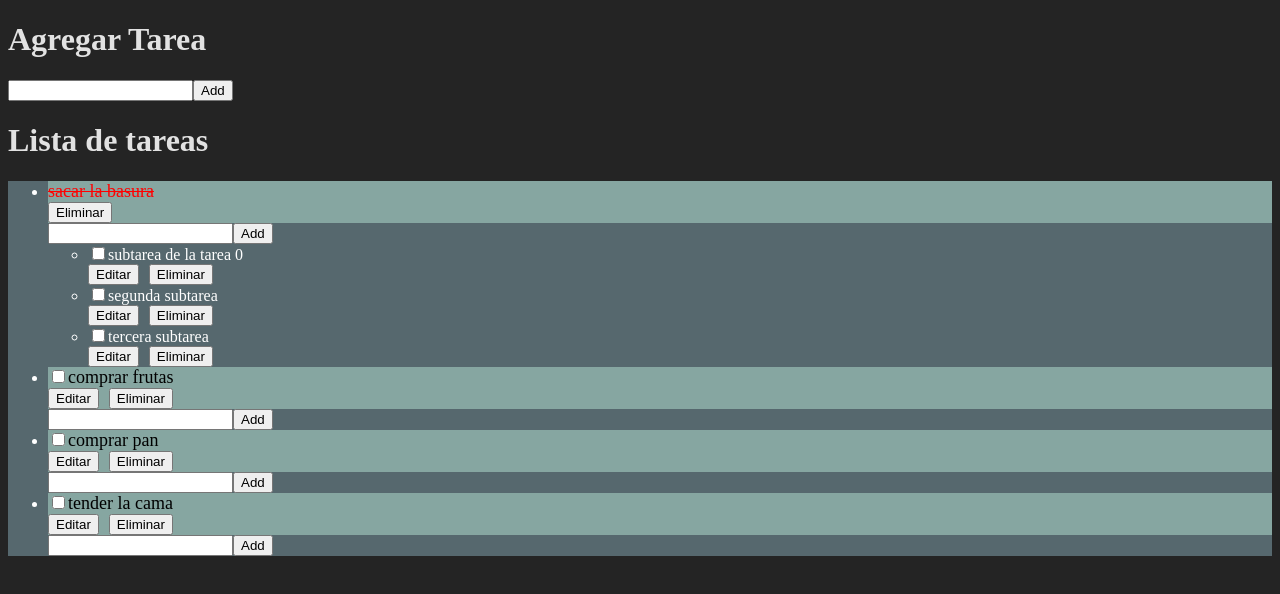
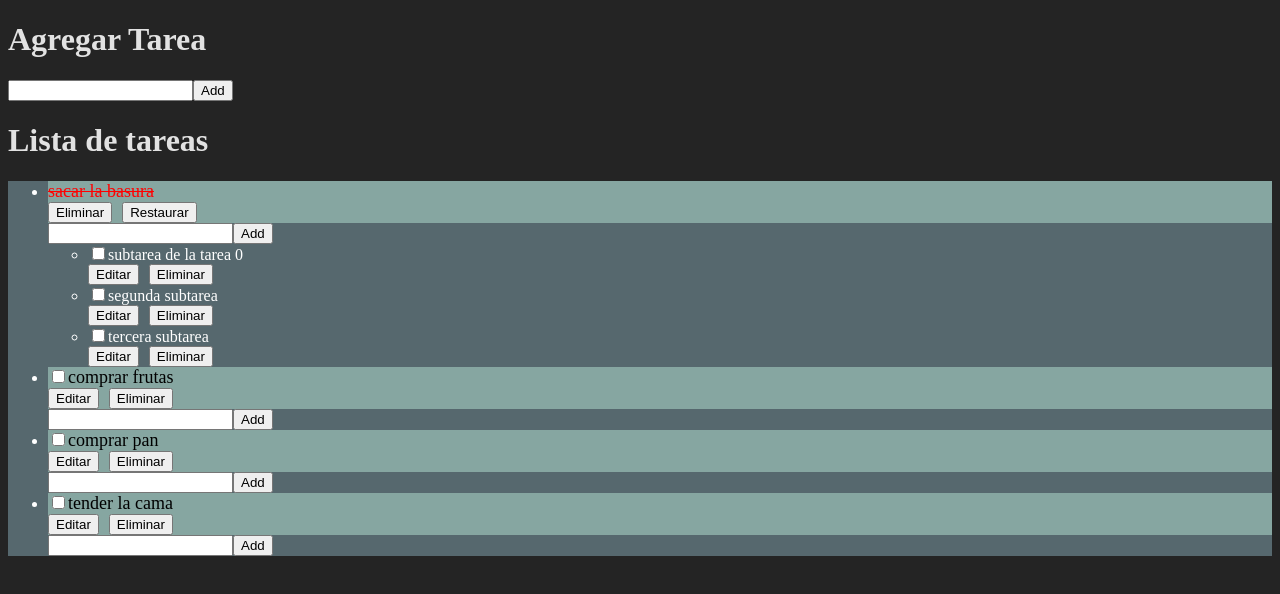
Before and after one commit to AlfonsoG-dev/new-todo-app, a React (Vite) app: page / in a window 1280 px wide. Both pictures are taken after a click on the checkbox 58 px from the left and 190 px from the top of the page. Shown: the top 594 px of the page. Built offline with nearby package versions, Linux system fonts and the light colour scheme.

Commit message:
da la posibilidad de restaurar la tarea y subtarea al completarse

```diff
--- a/src/components/Todo.jsx
+++ b/src/components/Todo.jsx
@@ -42,6 +42,7 @@ export default function Todo({ tarea, handleEliminarTarea, handleChangeTarea, su
                     </div>
                     <div className="tarea-options" >
                         <button onClick={() => handleEliminarTarea(tarea.id)}>Eliminar</button>
+                        <button onClick={() => setCompletar(false)}>Restaurar</button>
                     </div >
                 </div >
             )
--- a/src/components/subtarea/SubTodo.jsx
+++ b/src/components/subtarea/SubTodo.jsx
@@ -43,6 +43,7 @@ export default function SubTarea({ subtarea, eliminarSubTarea, handleChange }) {
                     </div>
                     <div className="tarea-options">
                         <button onClick={() => eliminarSubTarea(subtarea.id)}>Eliminar</button>
+                        <button onClick={() => setCompletar(false)}>Restaurar</button>
                     </div>
                 </div>
             )
```
